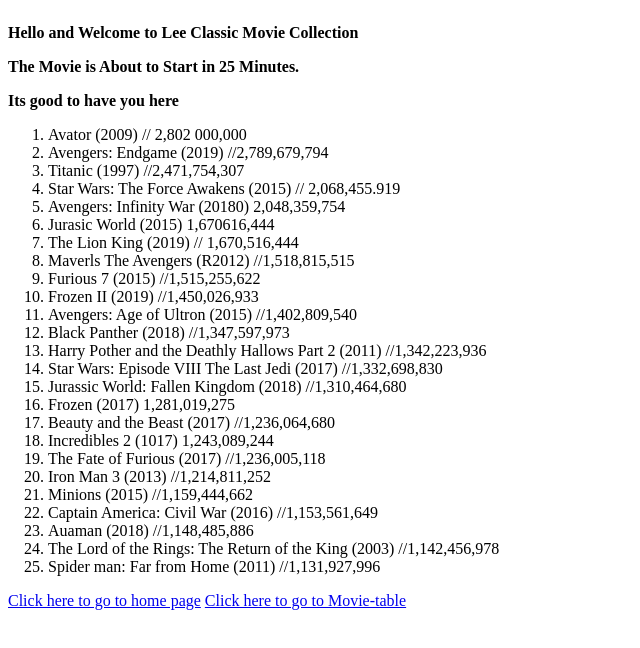
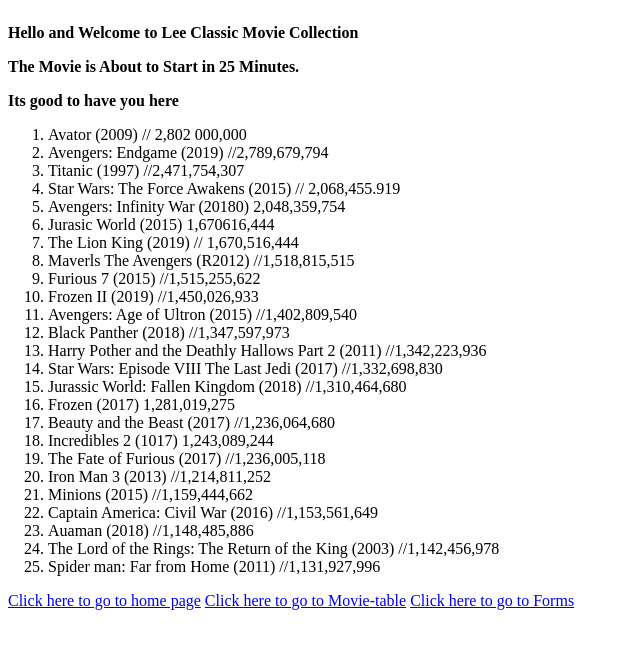
Before and after one commit to madirelerato-ITvarsity/Module-1-Assessment-4, a plain HTML site: page list-of-movies.html in a window 1280 px wide. Shown: the part 56-704 px from the top of the page, without its empty margins (0-640 px from the left). Drawn offline with Linux system fonts and the light colour scheme.

Commit message:
Update list-of-movies.html

```diff
--- a/list-of-movies.html
+++ b/list-of-movies.html
@@ -37,5 +37,6 @@
         </ol>
         <a href="index.html">Click here to go to home page</a>
         <a href="movie-table.html">Click here to go to Movie-table</a>
+        <a href="forms.html">Click here to go to Forms</a>
     </body>
 </html>
```
